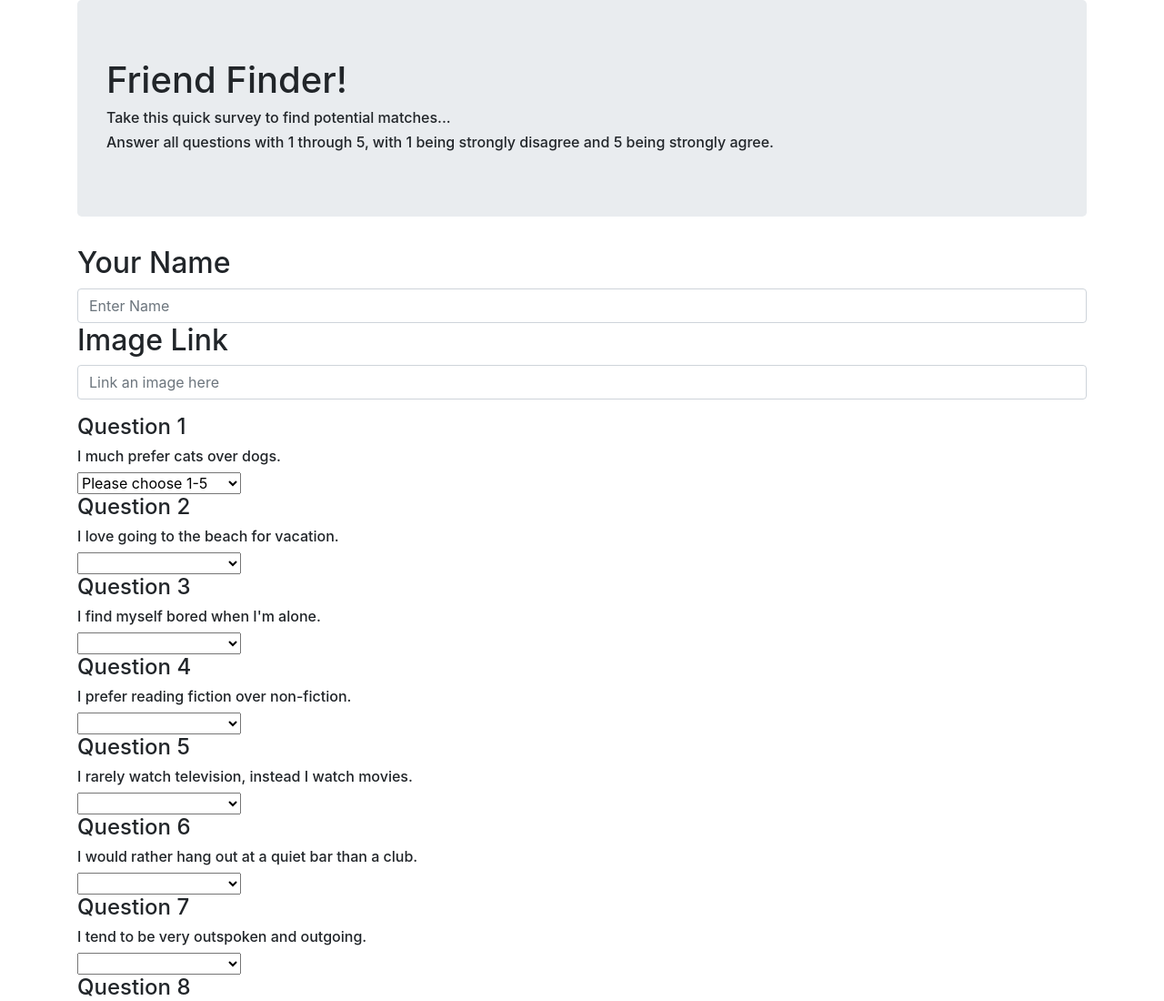
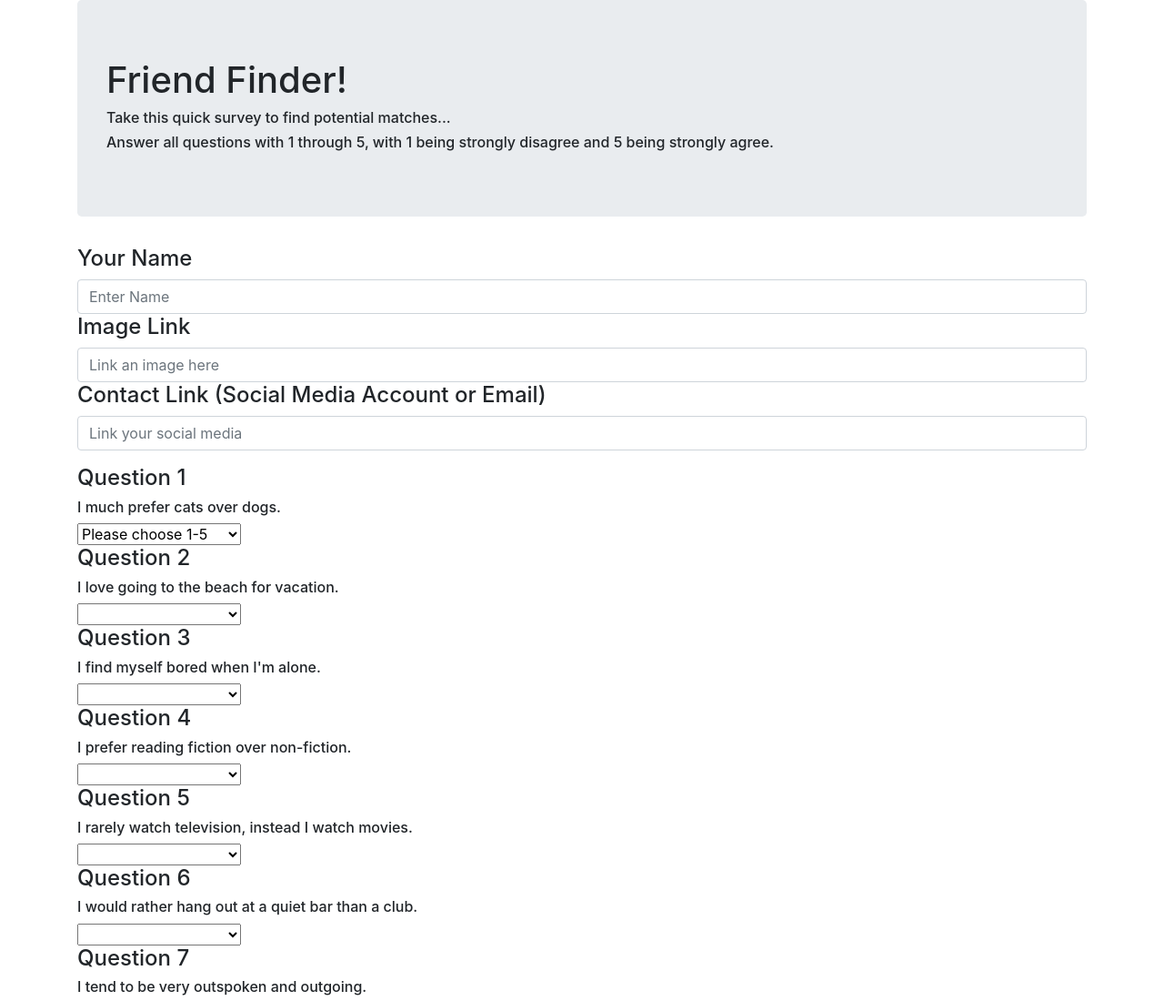
Before and after one commit to atkinsta/ExpressJSFriendFinder, a website: page app/public/survey.html in a window 1280 px wide. Shown: the top 1100 px of the page at 91% size. Drawn offline with nearby package versions, Linux system fonts and the light colour scheme.

Commit message:
Added contact info box

```diff
--- a/app/data/friends.js
+++ b/app/data/friends.js
@@ -2,6 +2,7 @@ let friends = [
     {
         "name": "Mathew",
         "photo": "http://api.theweek.com/sites/default/files/author-images/headshottheweek.png?resize=500x500",
+        "Contact": "Idk, probably on twitter.com",
         "scores": [
             "1",
             "1",
@@ -18,6 +19,7 @@ let friends = [
     {
         "name": "Luke",
         "photo": "https://vignette.wikia.nocookie.net/starwars/images/2/20/LukeTLJ.jpg/revision/latest/scale-to-width-down/500?cb=20170927034529",
+        "contact": "The Force",
         "scores": [
             "3",
             "3",
@@ -34,6 +36,7 @@ let friends = [
     {
         "name": "John",
         "photo": "https://pbs.twimg.com/profile_images/972872769019850753/YTxFZF2x_400x400.jpg",
+        "contact": "linkedin.com",
         "scores": [
             "5",
             "5",
--- a/app/public/survey.html
+++ b/app/public/survey.html
@@ -26,10 +26,12 @@
             <div class="col-md-12">
                 <form>
                     <div class="form-group">
-                        <h2>Your Name</h2>
+                        <h4>Your Name</h4>
                         <input type="text" class="form-control" id="nameInput" name="name" placeholder="Enter Name">
-                        <h2>Image Link</h2>
+                        <h4>Image Link</h4>
                         <input type="text" class="form-control" id="imageInput" name="image" placeholder="Link an image here">
+                        <h4>Contact Link (Social Media Account or Email)</h4>
+                        <input type="text" class="form-control" id="contactInput" name="image" placeholder="Link your social media">
                     </div>
                     <div class="form-group">
                         <h4>Question 1</h4>
@@ -191,6 +193,7 @@
             var userData = {
                 name: $("#nameInput").val().trim(),
                 photo: $("#imageInput").val().trim(),
+                contact: $("#contactInput").val().trim(),
                 scores: [
                     $("#q1").val(),
                     $("#q2").val(),
```
